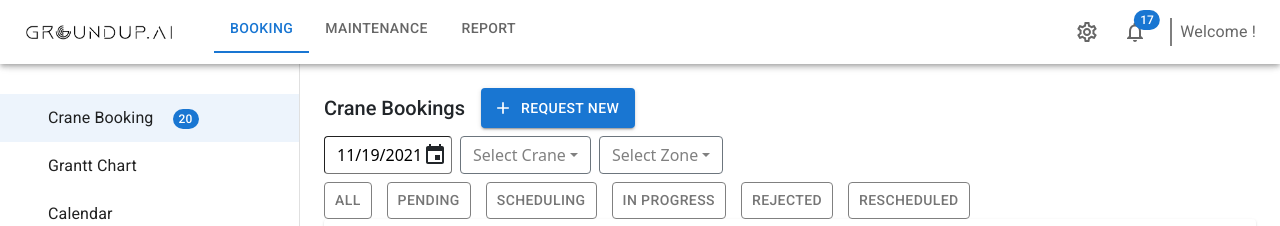
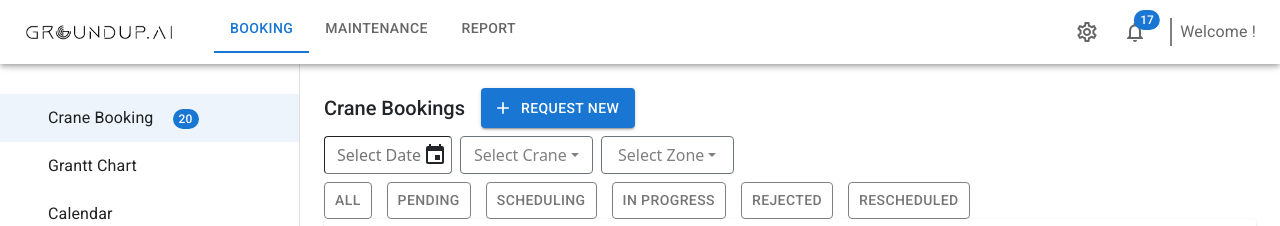
Before and after one commit to rahul81/groundup-ai, a React (Create React App) app: page /home/booking in a window 1280 px wide. Shown: the top 226 px of the page. Built offline with nearby package versions, Linux system fonts and the light colour scheme.

Commit message:
GDatePicker modification

```diff
--- a/src/components/booking-view/filters/criteria-filter/CriteriaFilter.tsx
+++ b/src/components/booking-view/filters/criteria-filter/CriteriaFilter.tsx
@@ -7,7 +7,8 @@ import { GSelect, GSelectOption } from '../../../common/select/GSelect';
 export default function CriteriaFilter() {
     const [crane, setCrane] = useState('')
     const [zone, setZone] = useState('');
-    const [date, setDate] = useState(new Date());
+    const [date, setDate] = useState<Date | null>(null);
+
     const cranes:GSelectOption[] = [
         {key:"crane1", value:"Crane1"},
         {key:"crane2", value:"Crane2"},
@@ -29,7 +30,7 @@ export default function CriteriaFilter() {
     return (
         <>
             <Box className="dropdown" mr={1}>
-                <GDatePicker date={date} onChange={setDate}/>
+                <GDatePicker date={date} onChange={setDate} dateDelete={true}/>
             </Box>
             <Box className="dropdown" mr={1}>
                 <GSelect id="Crane" placeholder="Select Crane" options={cranes} onChange={handleChangeCrane} value={crane}/>
--- a/src/components/common/date-picker/GDatePicker.tsx
+++ b/src/components/common/date-picker/GDatePicker.tsx
@@ -2,6 +2,7 @@ import DatePicker from 'react-datepicker';
 import { FormikValues, FormikProps } from 'formik';
 import { Box, Input, InputLabel, Typography } from '@mui/material';
 import EventIcon from '@mui/icons-material/Event';
+import HighlightOffIcon from '@mui/icons-material/HighlightOff';
 
 import "react-datepicker/dist/react-datepicker.css";
 import './g-date-picker.scss';
@@ -9,8 +10,9 @@ import { useRef } from 'react';
 
 interface GDatePickerProps{
     label?:string;
-    date: Date;
-    onChange:(date:Date)=>void
+    date: Date | null;
+    dateDelete?: boolean;
+    onChange:(date:Date | null)=>void
 }
 
 interface GFormDatePickerProps<T extends FormikValues>{
@@ -40,12 +42,15 @@ export default function GFormDatePicker<T extends FormikValues>({formik, id, lab
     )
 }
 
-export function GDatePicker({label, date, onChange}:GDatePickerProps){
+export function GDatePicker({label, date, dateDelete=false, onChange}:GDatePickerProps){
     const datepickerRef = useRef<DatePicker>(null);
     const handleClickDatepickerIcon =() => {
         const datepickerElement = datepickerRef.current;
         datepickerElement?.setFocus();
-      }
+    }
+    const cleanDate = ()=>{
+        onChange(null);
+    }
     return (
         <Box className="g-date-picker">
             <InputLabel >{label}</InputLabel>
@@ -55,7 +60,8 @@ export function GDatePicker({label, date, onChange}:GDatePickerProps){
                 ref={datepickerRef}
                 placeholderText="Select Date"
             />
-            <EventIcon className="date-icon" onClick={() => handleClickDatepickerIcon()}/>
+            {(!date || !(date && dateDelete)) && <EventIcon className="date-icon" onClick={() => handleClickDatepickerIcon()}/>}
+            {date && dateDelete && <HighlightOffIcon className="date-icon" onClick={() => cleanDate()}/>}
         </Box>
     )
 }
--- a/src/components/common/select/g-select.scss
+++ b/src/components/common/select/g-select.scss
@@ -2,16 +2,18 @@
     position: relative;
     display: flex;
     flex-direction: column;
-    min-width: 7.5rem;
+    min-width: 8.3rem;
     label{
         margin: .5rem 0 0.2rem 0;
     }
     fieldset{
         border: none;
     }
-    .MuiSelect-select.MuiInputBase-input{
-        padding: 6px 12px;
-        text-align: left;
+    .MuiSelect-select{
+        &.MuiInputBase-input{
+            padding: 6px 12px;
+            text-align: left;
+        }
     }
     .MuiOutlinedInput-root{
         border: 1px solid #ccc;
```
